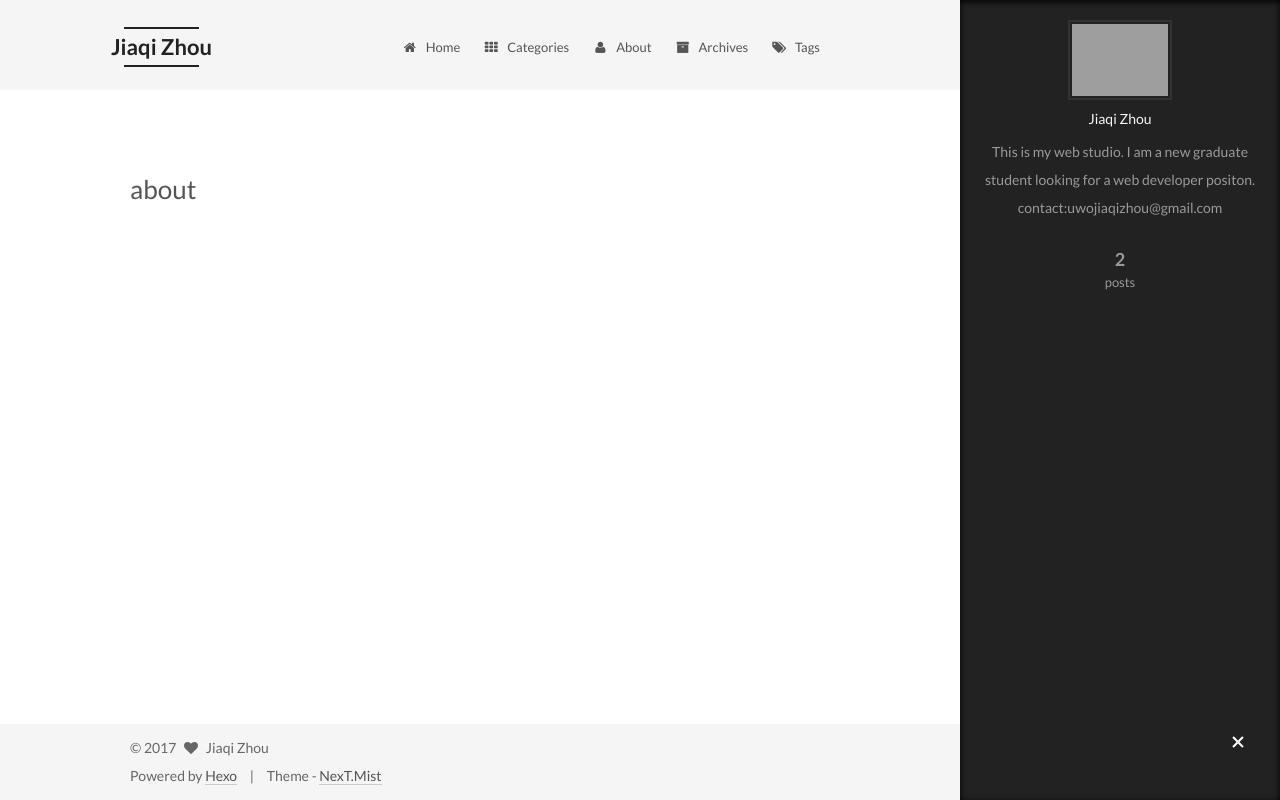
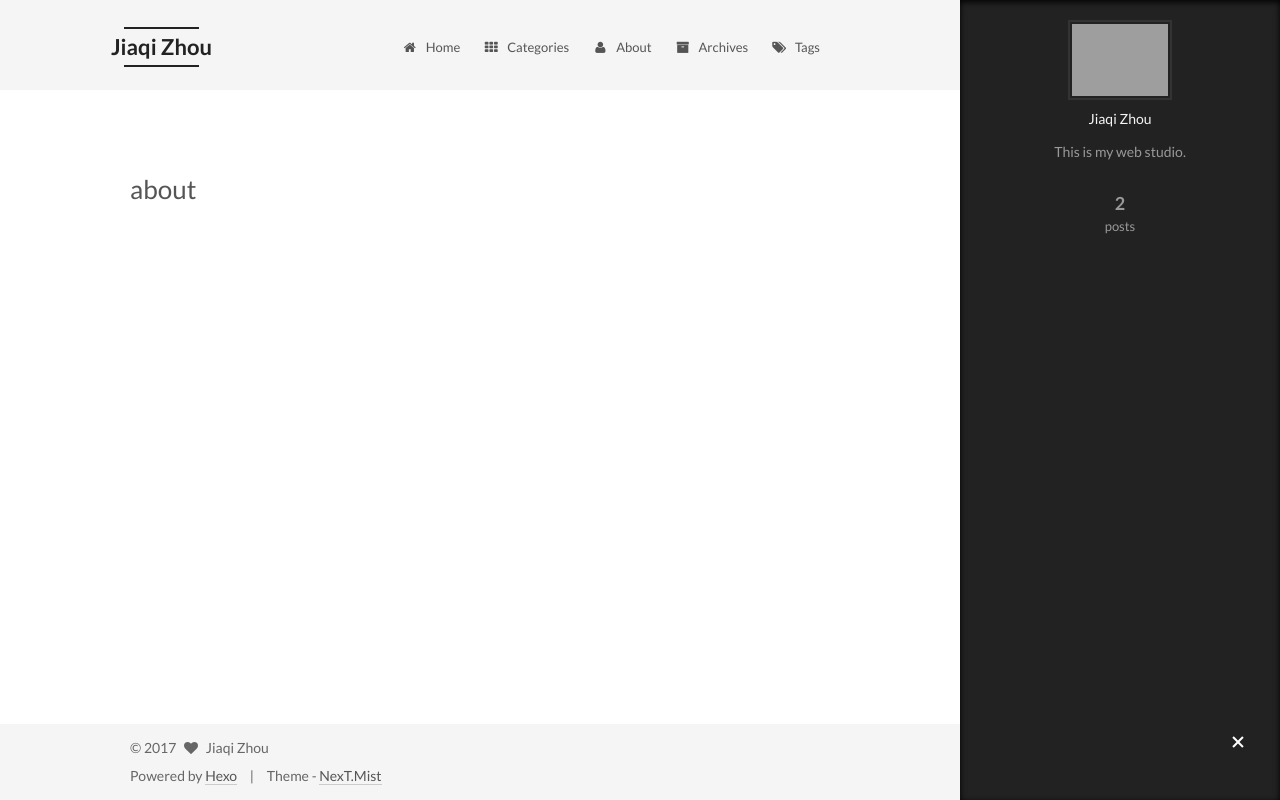
Before and after one commit to uwojiaqizhou/uwojiaqizhou.github.io, a plain HTML site: page about/index.html in a window 1280 px wide. Drawn offline with Linux system fonts and the light colour scheme; grey boxes are pictures that could not be loaded.

Commit message:
Site updated: 2017-02-28 15:52:44

```diff
--- a/about/index.html
+++ b/about/index.html
@@ -87,16 +87,16 @@
 
 
 
-<meta name="description" content="This is my web studio. I am a new graduate student looking for a web developer positon. contact:uwojiaqizhou@gmail.com">
+<meta name="description" content="This is my web studio.">
 <meta property="og:type" content="website">
 <meta property="og:title" content="about">
 <meta property="og:url" content="http://yoursite.com/about/index.html">
 <meta property="og:site_name" content="Jiaqi Zhou">
-<meta property="og:description" content="This is my web studio. I am a new graduate student looking for a web developer positon. contact:uwojiaqizhou@gmail.com">
+<meta property="og:description" content="This is my web studio.">
 <meta property="og:updated_time" content="2017-02-28T18:08:09.000Z">
 <meta name="twitter:card" content="summary">
 <meta name="twitter:title" content="about">
-<meta name="twitter:description" content="This is my web studio. I am a new graduate student looking for a web developer positon. contact:uwojiaqizhou@gmail.com">
+<meta name="twitter:description" content="This is my web studio.">
 
 
 
@@ -317,7 +317,7 @@
                alt="Jiaqi Zhou" />
           <p class="site-author-name" itemprop="name">Jiaqi Zhou</p>
 
-              <p class="site-description motion-element" itemprop="description">This is my web studio. I am a new graduate student looking for a web developer positon. contact:uwojiaqizhou@gmail.com</p>
+              <p class="site-description motion-element" itemprop="description">This is my web studio.</p>
 
         </div>
         <nav class="site-state motion-element">
--- a/css/main.css
+++ b/css/main.css
@@ -1698,7 +1698,7 @@ pre .javascript .function {
   width: 4px;
   height: 4px;
   border-radius: 50%;
-  background: #d4cd40;
+  background: #98b62e;
 }
 .links-of-blogroll {
   font-size: 13px;
```
Also changed, not shown: 2017/02/27/article/index.html (+1 -1 lines), 2017/02/27/hello-world/index.html (+1 -1 lines), archives/2017/02/index.html (+4 -4 lines), archives/2017/index.html (+4 -4 lines), archives/index.html (+4 -4 lines), categories/index.html (+4 -4 lines), index.html (+4 -4 lines), page/index.html (+4 -4 lines), tags/index.html (+4 -4 lines).
